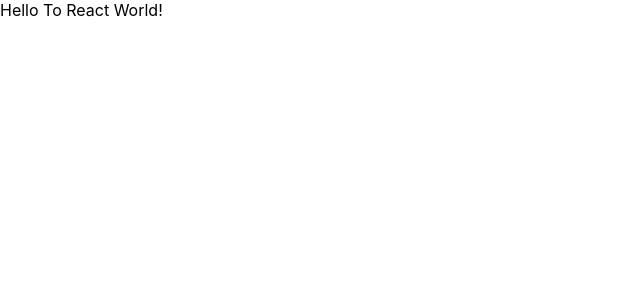
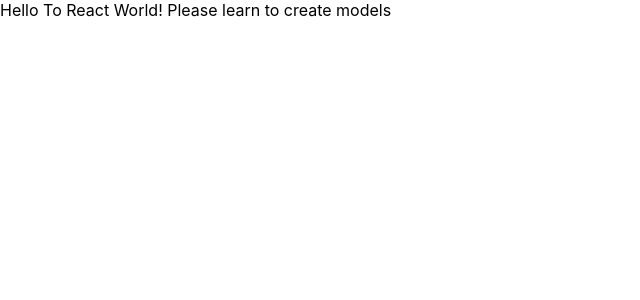
Before and after one commit to BeckIUT/PostBlogs-Front, a React (Create React App) app: page / in a window 1280 px wide. Shown: the top 300 px of the page, without its empty margins (0-640 px from the left). Built offline with nearby package versions, Linux system fonts and the light colour scheme.

Commit message:
trying to commit to remote

```diff
--- a/src/App.tsx
+++ b/src/App.tsx
@@ -1,5 +1,5 @@
 function App() {
-  return <div>Hello To React World!</div>;
+  return <div>Hello To React World! Please learn to create models</div>;
 }
 
 export default App;
```
